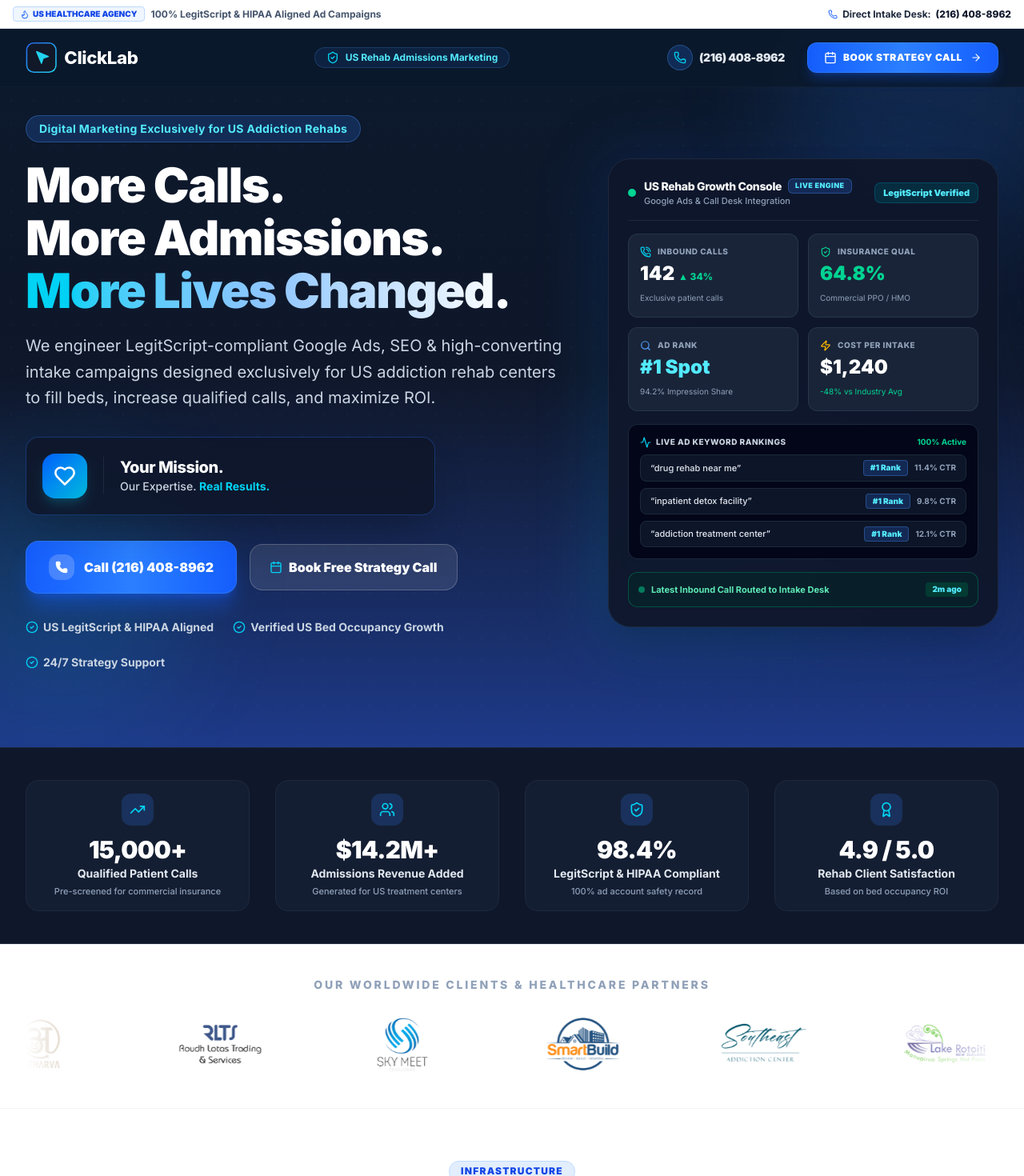
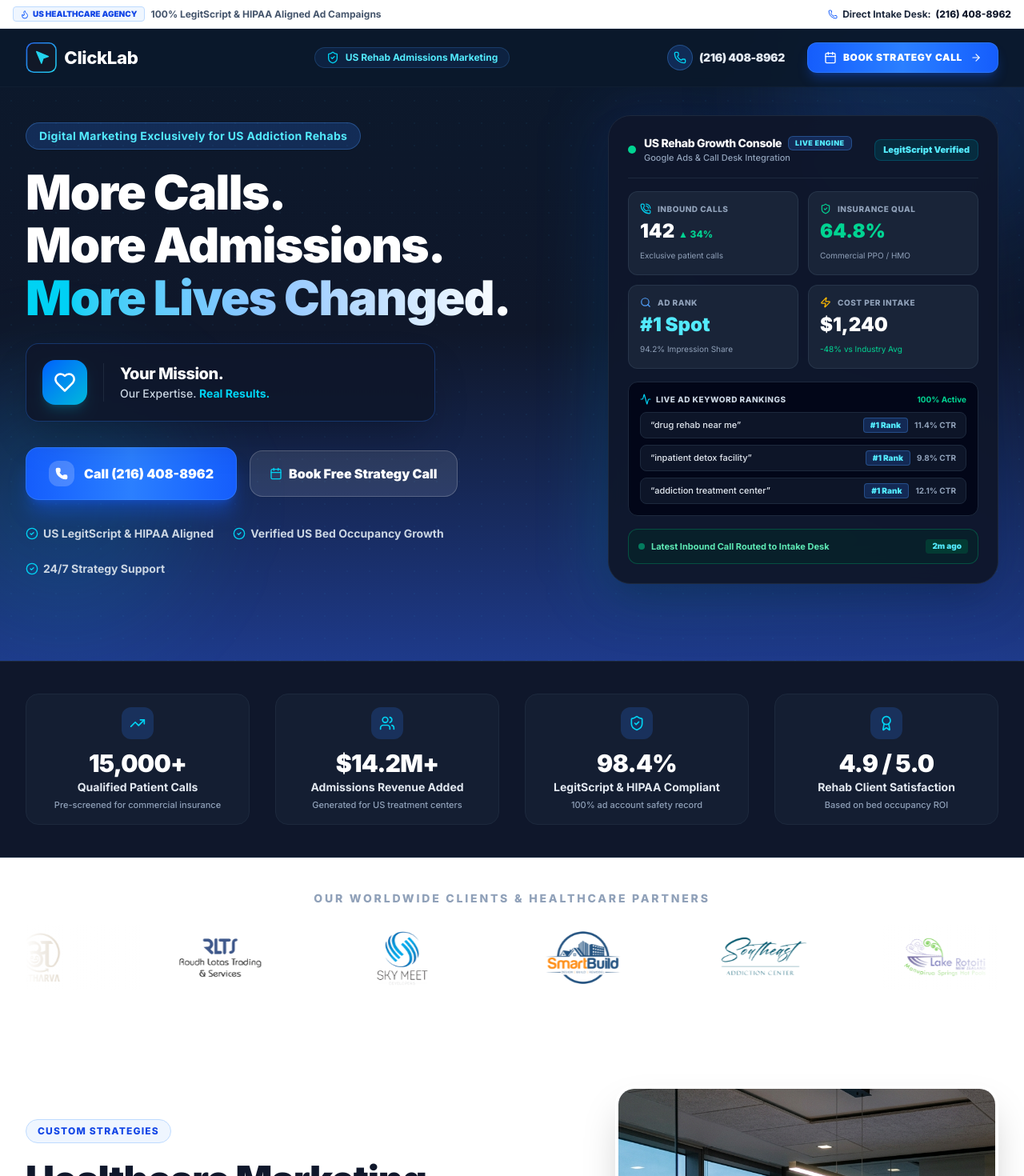
Before and after one commit to clevercroworg/clicklabmarketing-lp, a Next.js app: page / in a window 1280 px wide. Shown: the top 1470 px of the page at 80% size. Built offline with nearby package versions, Linux system fonts and the light colour scheme.

Commit message:
Separate WorldwideClients and ToolsCarousel marquees with GrowthPillars section to eliminate back-to-back marquees

```diff
--- a/src/app/page.tsx
+++ b/src/app/page.tsx
@@ -5,8 +5,8 @@
 import { Hero } from "@/components/Hero";
 import { MetricsBar } from "@/components/MetricsBar";
 import { WorldwideClients } from "@/components/WorldwideClients";
+import { GrowthPillars } from "@/components/GrowthPillars";
 import { ToolsCarousel } from "@/components/ToolsCarousel";
-import { GrowthPillars } from "@/components/GrowthPillars";
 import { ReviewsSection } from "@/components/ReviewsSection";
 import { ComparisonSection } from "@/components/ComparisonSection";
 import { CallAdmissions } from "@/components/CallAdmissions";
@@ -35,11 +35,11 @@
       {/* Worldwide Clients Marquee Carousel */}
       <WorldwideClients />
 
+      {/* 3 Healthcare Marketing Growth Pillars + Executive Agency Team Photo Feature */}
+      <GrowthPillars onOpenBooking={openBookingModal} />
+
       {/* Infrastructure: The Tech We Master Marquee Section */}
       <ToolsCarousel />
-
-      {/* 3 Healthcare Marketing Growth Pillars + Executive Agency Team Photo Feature */}
-      <GrowthPillars onOpenBooking={openBookingModal} />
 
       {/* Client Success Stories */}
       <ReviewsSection />
--- a/src/components/Hero.tsx
+++ b/src/components/Hero.tsx
@@ -44,18 +44,13 @@
             </div>
 
             {/* Main Headline */}
-            <h1 className="text-3xl sm:text-5xl lg:text-6xl font-black tracking-tight text-white leading-[1.15] sm:leading-[1.1] mb-5">
+            <h1 className="text-3xl sm:text-5xl lg:text-6xl font-black tracking-tight text-white leading-[1.15] sm:leading-[1.1] mb-6">
               More Calls. <br />
               More Admissions. <br />
               <span className="text-transparent bg-clip-text bg-gradient-to-r from-cyan-400 via-blue-300 to-white">
                 More Lives Changed.
               </span>
             </h1>
-
-            {/* Subtitle */}
-            <p className="text-base sm:text-xl text-slate-300 max-w-2xl leading-relaxed mb-6 sm:mb-8 font-normal">
-              We engineer LegitScript-compliant Google Ads, SEO & high-converting intake campaigns designed exclusively for US addiction rehab centers to fill beds, increase qualified calls, and maximize ROI.
-            </p>
 
             {/* Feature Highlight Box */}
             <div className="w-full max-w-lg bg-slate-900/90 backdrop-blur-md border border-blue-500/30 rounded-2xl p-4 sm:p-5 mb-6 sm:mb-8 shadow-2xl flex items-center gap-4 sm:gap-5">
```
